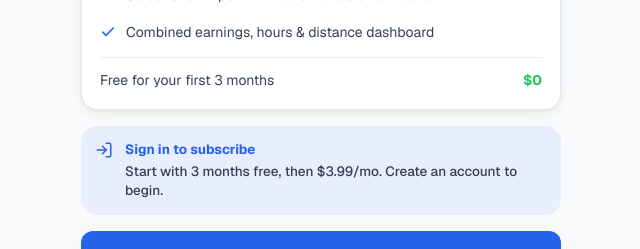
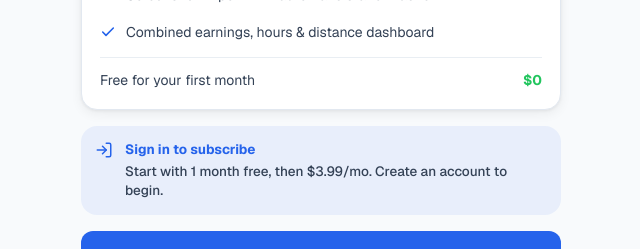
Before and after one commit to DWGichuru/Odometry, a Next.js app: page /billing in a window 1280 px wide. Shown: the part 215-464 px from the top of the page, without its empty margins (319-959 px from the left). Built offline with nearby package versions, Linux system fonts and the light colour scheme; no server answers.

Commit message:
fix: change trial period from 3 months to 1 month

```diff
--- a/actions/auth.ts
+++ b/actions/auth.ts
@@ -39,7 +39,7 @@ export async function register(
   const hashedPassword = await bcrypt.hash(password, 10);
 
   const trialEnd = new Date();
-  trialEnd.setMonth(trialEnd.getMonth() + 3);
+  trialEnd.setMonth(trialEnd.getMonth() + 1);
 
   const user = await prisma.user.create({
     data: {
--- a/app/billing/page.tsx
+++ b/app/billing/page.tsx
@@ -29,7 +29,7 @@ export default async function BillingPage() {
         <PlanCard />
 
         <NoticeBanner variant="info" title="Sign in to subscribe" icon={<ArrowIcon />}>
-          Start with 3 months free, then $3.99/mo. Create an account to begin.
+          Start with 1 month free, then $3.99/mo. Create an account to begin.
         </NoticeBanner>
 
         <Link
--- a/auth.ts
+++ b/auth.ts
@@ -49,7 +49,7 @@ export const { handlers, auth, signIn, signOut } = NextAuth({
   events: {
     async createUser({ user }) {
       const trialEnd = new Date();
-      trialEnd.setMonth(trialEnd.getMonth() + 3);
+      trialEnd.setMonth(trialEnd.getMonth() + 1);
 
       await prisma.subscription.create({
         data: {
--- a/components/billing/PlanCard.tsx
+++ b/components/billing/PlanCard.tsx
@@ -34,7 +34,7 @@ export function PlanCard() {
       <PlanFeature>Screenshot import with automatic stat extraction</PlanFeature>
       <PlanFeature>Combined earnings, hours &amp; distance dashboard</PlanFeature>
       <div className="flex items-center justify-between pt-3 mt-1.5 border-t border-border-light text-[14px]">
-        <span className="text-text-secondary">Free for your first 3 months</span>
+        <span className="text-text-secondary">Free for your first month</span>
         <span className="text-success font-bold">$0</span>
       </div>
     </div>
--- a/prisma/seed.ts
+++ b/prisma/seed.ts
@@ -12,7 +12,7 @@ async function seed() {
   }
 
   const trialEnd = new Date();
-  trialEnd.setMonth(trialEnd.getMonth() + 3);
+  trialEnd.setMonth(trialEnd.getMonth() + 1);
 
   await prisma.user.create({
     data: {
```
